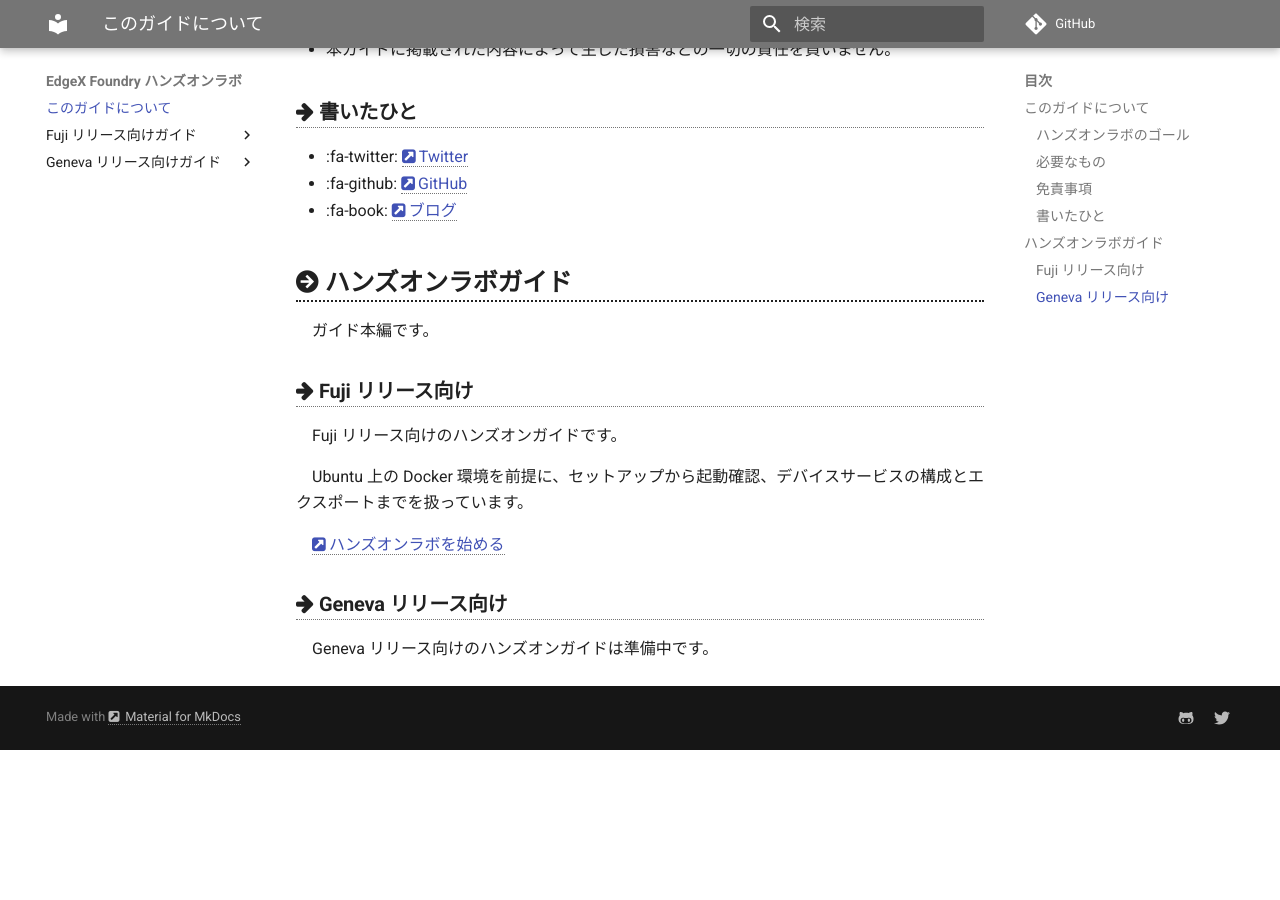
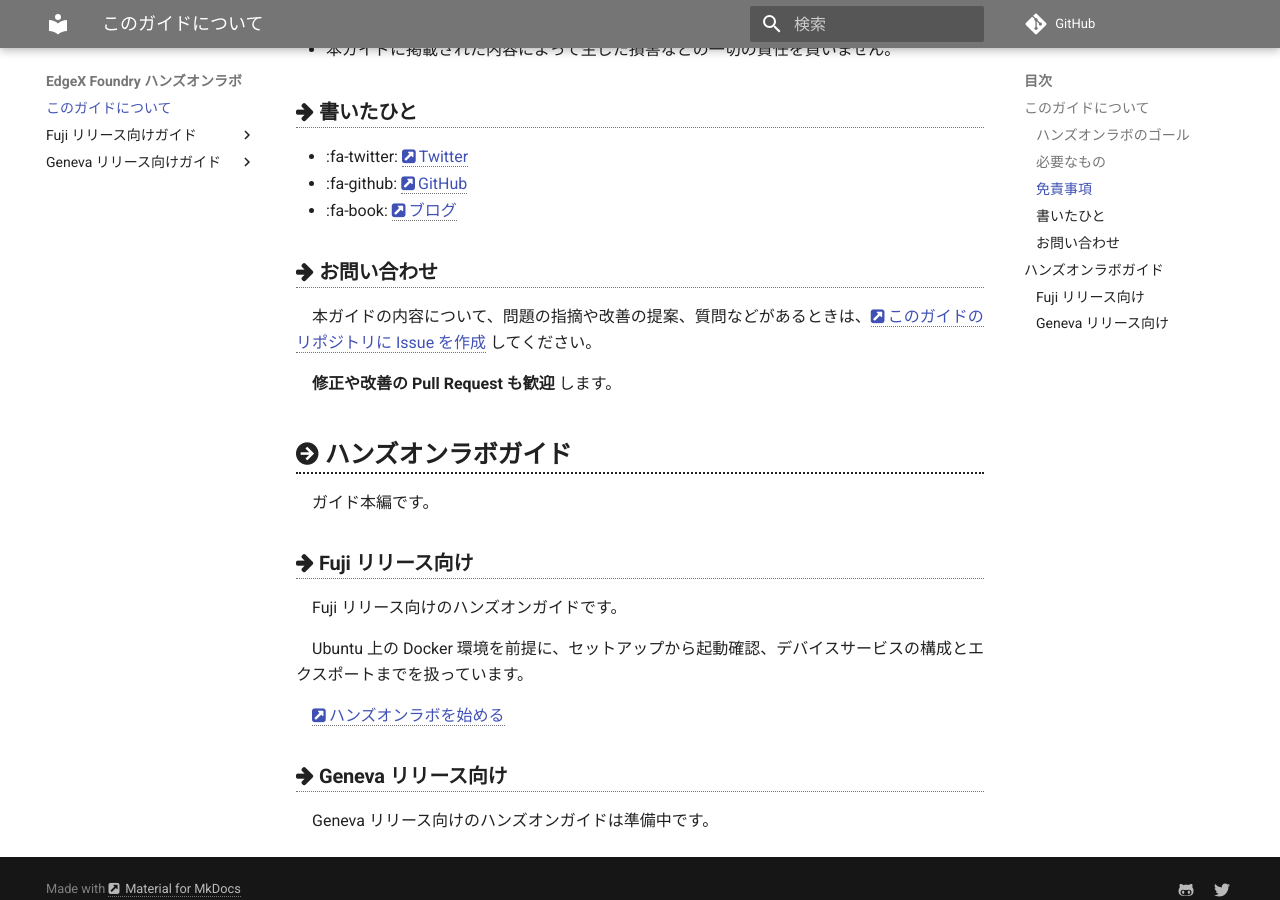
Before and after one commit to kurokobo/edgex-hol-guide, an MkDocs documentation site: the page built from docs/index.md, in a window 1280 px wide and 900 px high, scrolled down 1406 px. Built offline with MkDocs 1.6.1 and Material for MkDocs 9.7.7, drawn with Linux system fonts in a browser that asks for light colours; comment, search, counter and statistics services are not loaded; before the commit the page ends 2156 px from its top, so only the background shows below that.

Commit message:
#6 add some notes for contributing or issues

```diff
--- a/docs/index.md
+++ b/docs/index.md
@@ -52,6 +52,13 @@
 * :fa-book: [ブログ](https://blog.kurokobo.com/)
 
 
+### お問い合わせ
+
+本ガイドの内容について、問題の指摘や改善の提案、質問などがあるときは、[このガイドのリポジトリに Issue を作成](https://github.com/kurokobo/edgex-hol-guide/issues) してください。
+
+**修正や改善の Pull Request も歓迎** します。
+
+
 ## ハンズオンラボガイド
 
 ガイド本編です。
```
Also changed, not shown: docs/fuji/index.md (+7 -0 lines).
